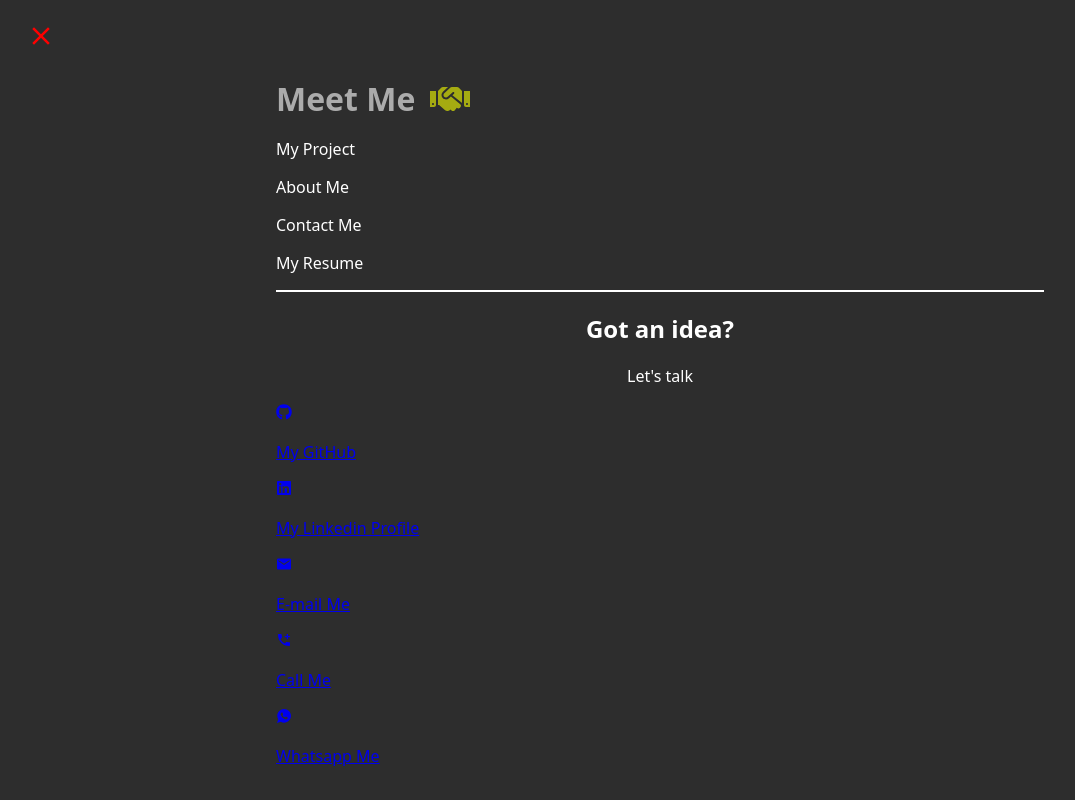
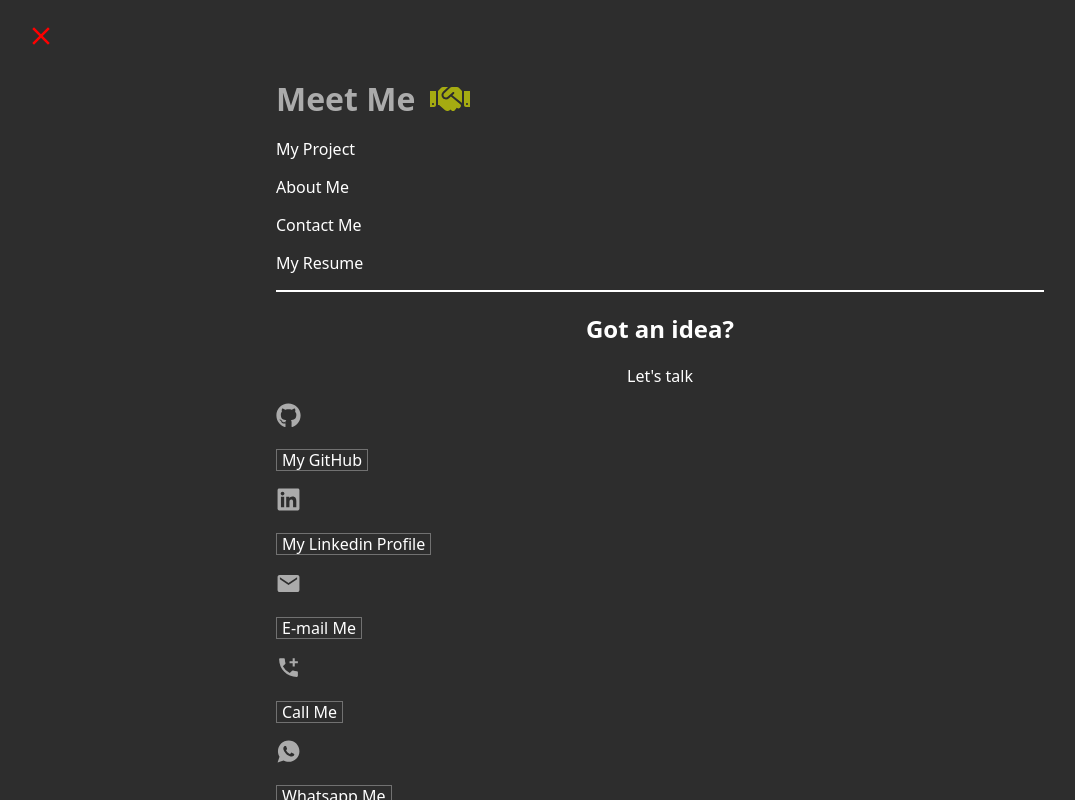
Before and after one commit to Hollyd29/MyPortfolio, a React (Vite) app: page / in a window 1280 px wide. Shown: the top 800 px of the page, without its empty margins (0-1075 px from the left). Built offline with nearby package versions, Linux system fonts and the light colour scheme.

Commit message:
daeling with the contacts text

```diff
--- a/src/component/Headercomp.tsx
+++ b/src/component/Headercomp.tsx
@@ -69,19 +69,19 @@ function HeaderComp() {
             </div>
             <div>
               <a href="https://github.com/Hollyd29">
-                <FaGithub />
+                <FaGithub className="contactIcon" />
                 <p>My GitHub</p>
               </a>
               <a href="https://www.linkedin.com/in/oladimeji-olapeju-aab2b5374/">
-                <FaLinkedin />
+                <FaLinkedin className="contactIcon" />
                 <p>My Linkedin Profile</p>
               </a>
               <a href="mailto:olapejuoladimeji30@gmail.com">
-                <IoMdMail />
+                <IoMdMail className="contactIcon" />
                 <p>E-mail Me</p>
               </a>
               <a href="tel:+447443010680">
-                <MdAddIcCall />
+                <MdAddIcCall className="contactIcon" />
                 <p>Call Me</p>
               </a>
               <a
@@ -89,7 +89,7 @@ function HeaderComp() {
                 target="_blank"
                 rel="noopener noreferrer"
               >
-                <IoLogoWhatsapp />
+                <IoLogoWhatsapp className="contactIcon" />
                 <p>Whatsapp Me</p>
               </a>
             </div>
--- a/src/component/portfolio.css
+++ b/src/component/portfolio.css
@@ -80,6 +80,28 @@
 }
 .line {
   border: 1px solid white;
+}
+a {
+  color: #ffffff;
+  text-decoration: none;
+  line-height: 0;
+}
+.contactIcon {
+  font-size: 25px;
+  opacity: 0.6;
+}
+a p {
+  border: 0.5px solid #717171;
+  padding: 10px 5px;
+  width: fit-content;
+  /* display: none; */
+  /* visibility: hidden; */
+  transition: 1s;
+}
+a p:hover {
+  /* display: grid; */
+  /* visibility: visible; */
+  padding-left: 20px;
 }
 
 /* profile page */
```
